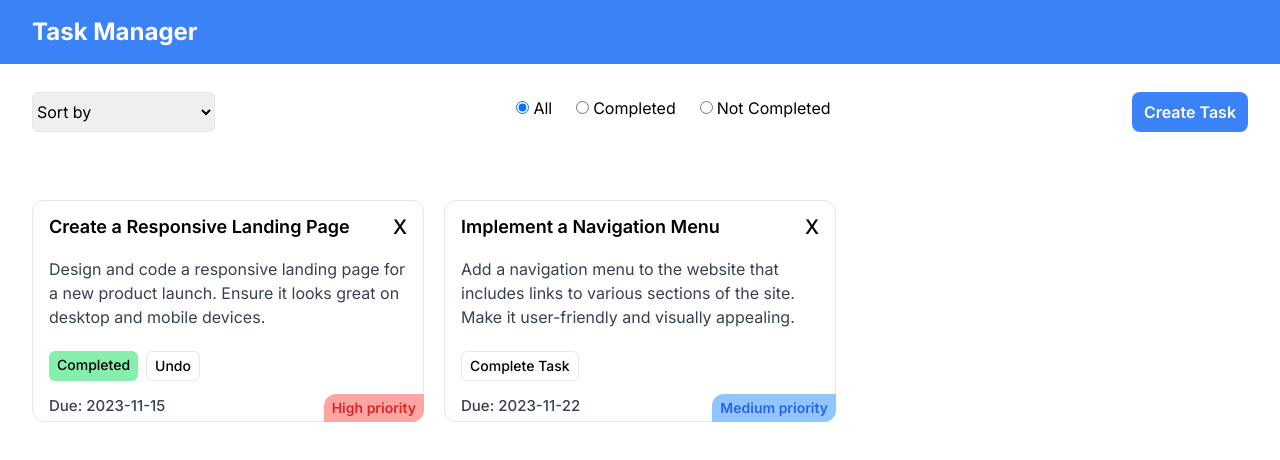
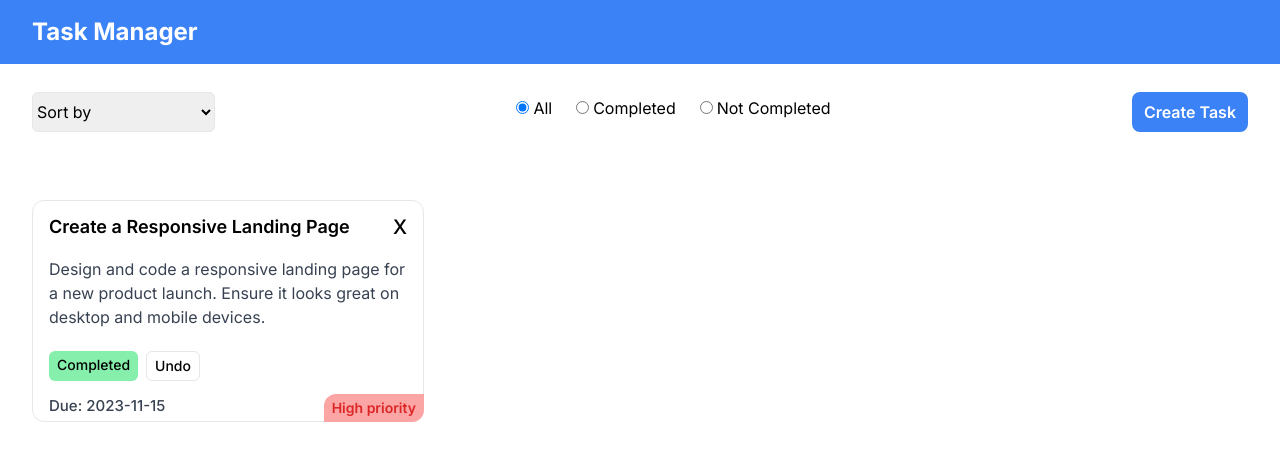
Before and after one commit to Jesusborjas006/task-manager, a Next.js app: page /tasks in a window 1280 px wide. Shown: the top 460 px of the page. Built offline with nearby package versions, Linux system fonts and the light colour scheme.

Commit message:
Fix sorting issue

```diff
--- a/app/lib/placeholder-data.ts
+++ b/app/lib/placeholder-data.ts
@@ -7,14 +7,14 @@ export const tasksData = [
     dueDate: "2023-11-15",
     completed: true,
   },
-  {
-    id: 2,
-    title: "Implement a Navigation Menu",
-    body: "Add a navigation menu to the website that includes links to various sections of the site. Make it user-friendly and visually appealing.",
-    priority: "Medium",
-    dueDate: "2023-11-22",
-    completed: false,
-  },
+  // {
+  //   id: 2,
+  //   title: "Implement a Navigation Menu",
+  //   body: "Add a navigation menu to the website that includes links to various sections of the site. Make it user-friendly and visually appealing.",
+  //   priority: "Medium",
+  //   dueDate: "2023-11-22",
+  //   completed: false,
+  // },
   // {
   //   id: 3,
   //   title: "Optimize Page Load Times",
--- a/app/tasks/page.tsx
+++ b/app/tasks/page.tsx
@@ -25,10 +25,12 @@ const Page = () => {
     dueDate: string;
   }) => {
     setTasks([...tasks, newTask]);
+    setFilteredByStatus([...tasks, newTask]);
   };
 
   const deleteTask = (id: number) => {
-    const filteredTasks = filteredByStatus.filter((task) => task.id !== id);
+    const filteredTasks = tasks.filter((task) => task.id !== id);
+    setTasks(filteredTasks);
     setFilteredByStatus(filteredTasks);
   };
 
@@ -39,9 +41,7 @@ const Page = () => {
       const filteredTasks = tasks.filter((task) => task.completed === true);
       setFilteredByStatus(filteredTasks);
     } else if (radioValue === "not completed") {
-      const filteredTasks = filteredByStatus.filter(
-        (task) => task.completed === false
-      );
+      const filteredTasks = tasks.filter((task) => task.completed === false);
       setFilteredByStatus(filteredTasks);
     }
   };
@@ -58,17 +58,21 @@ const Page = () => {
       <TaskForms
         sortBy={sortBy}
         setSortBy={setSortBy}
-        tasks={tasks}
-        setTasks={setTasks}
         isCreatingTask={isCreatingTask}
         setIsCreatingTask={setIsCreatingTask}
         radioValue={radioValue}
         setRadioValue={setRadioValue}
         displayFilteredTasks={displayFilteredTasks}
+        filteredByStatus={filteredByStatus}
+        setFilteredByStatus={setFilteredByStatus}
       />
 
       {filteredByStatus.length ? (
-        <Tasks filteredByStatus={filteredByStatus} deleteTask={deleteTask} />
+        <Tasks
+          tasks={tasks}
+          filteredByStatus={filteredByStatus}
+          deleteTask={deleteTask}
+        />
       ) : (
         <NoTasksMessage />
       )}
--- a/app/ui/SortSelect.tsx
+++ b/app/ui/SortSelect.tsx
@@ -2,13 +2,18 @@ import { useEffect } from "react";
 
 const priorityArray = ["Low", "Medium", "High"];
 
-const SortSelect = ({ sortBy, setSortBy, tasks, setTasks }: any) => {
+const SortSelect = ({
+  sortBy,
+  setSortBy,
+  filteredByStatus,
+  setFilteredByStatus,
+}: any) => {
   const sortArray = () => {
     if (sortBy === "") {
       return;
     } else if (sortBy === "priorityLow") {
-      setTasks(
-        [...tasks].sort((a, b) => {
+      setFilteredByStatus(
+        [...filteredByStatus].sort((a, b) => {
           return (
             priorityArray.indexOf(a.priority) -
             priorityArray.indexOf(b.priority)
@@ -16,8 +21,8 @@ const SortSelect = ({ sortBy, setSortBy, tasks, setTasks }: any) => {
         })
       );
     } else if (sortBy === "priorityHigh") {
-      setTasks(
-        [...tasks].sort((a, b) => {
+      setFilteredByStatus(
+        [...filteredByStatus].sort((a, b) => {
           return (
             priorityArray.indexOf(b.priority) -
             priorityArray.indexOf(a.priority)
@@ -25,14 +30,14 @@ const SortSelect = ({ sortBy, setSortBy, tasks, setTasks }: any) => {
         })
       );
     } else if (sortBy === "dueDateSoon") {
-      setTasks(
-        [...tasks].sort((a, b) => {
+      setFilteredByStatus(
+        [...filteredByStatus].sort((a, b) => {
           return Date.parse(a.dueDate) - Date.parse(b.dueDate);
         })
       );
     } else if (sortBy === "dueDateLater") {
-      setTasks(
-        [...tasks].sort((a, b) => {
+      setFilteredByStatus(
+        [...filteredByStatus].sort((a, b) => {
           return Date.parse(b.dueDate) - Date.parse(a.dueDate);
         })
       );
--- a/app/ui/TaskForms.tsx
+++ b/app/ui/TaskForms.tsx
@@ -5,39 +5,38 @@ import CreateTaskBtn from "../ui/CreateTaskBtn";
 type TaskFormsProp = {
   sortBy: any;
   setSortBy: any;
-  tasks: any;
-  setTasks: any;
   isCreatingTask: any;
   setIsCreatingTask: any;
   radioValue: any;
   setRadioValue: any;
   displayFilteredTasks: any;
+  filteredByStatus: any;
+  setFilteredByStatus: any;
 };
 
 const TaskForms = ({
   sortBy,
   setSortBy,
-  tasks,
-  setTasks,
   isCreatingTask,
   setIsCreatingTask,
   radioValue,
   setRadioValue,
   displayFilteredTasks,
+  filteredByStatus,
+  setFilteredByStatus,
 }: TaskFormsProp) => {
   return (
     <div className="flex justify-between mx-8">
       <SortSelect
         sortBy={sortBy}
         setSortBy={setSortBy}
-        tasks={tasks}
-        setTasks={setTasks}
+        filteredByStatus={filteredByStatus}
+        setFilteredByStatus={setFilteredByStatus}
       />
 
       <RadioForm
         radioValue={radioValue}
         setRadioValue={setRadioValue}
-        tasks={tasks}
         displayFilteredTasks={displayFilteredTasks}
       />
       {!isCreatingTask && (
--- a/app/ui/Tasks.tsx
+++ b/app/ui/Tasks.tsx
@@ -1,6 +1,6 @@
 import Task from "./Task";
 
-const Tasks = ({ filteredByStatus, deleteTask }: any) => {
+const Tasks = ({ filteredByStatus, deleteTask, tasks }: any) => {
   const taskElements = filteredByStatus.map(
     (task: {
       id: number;
```
